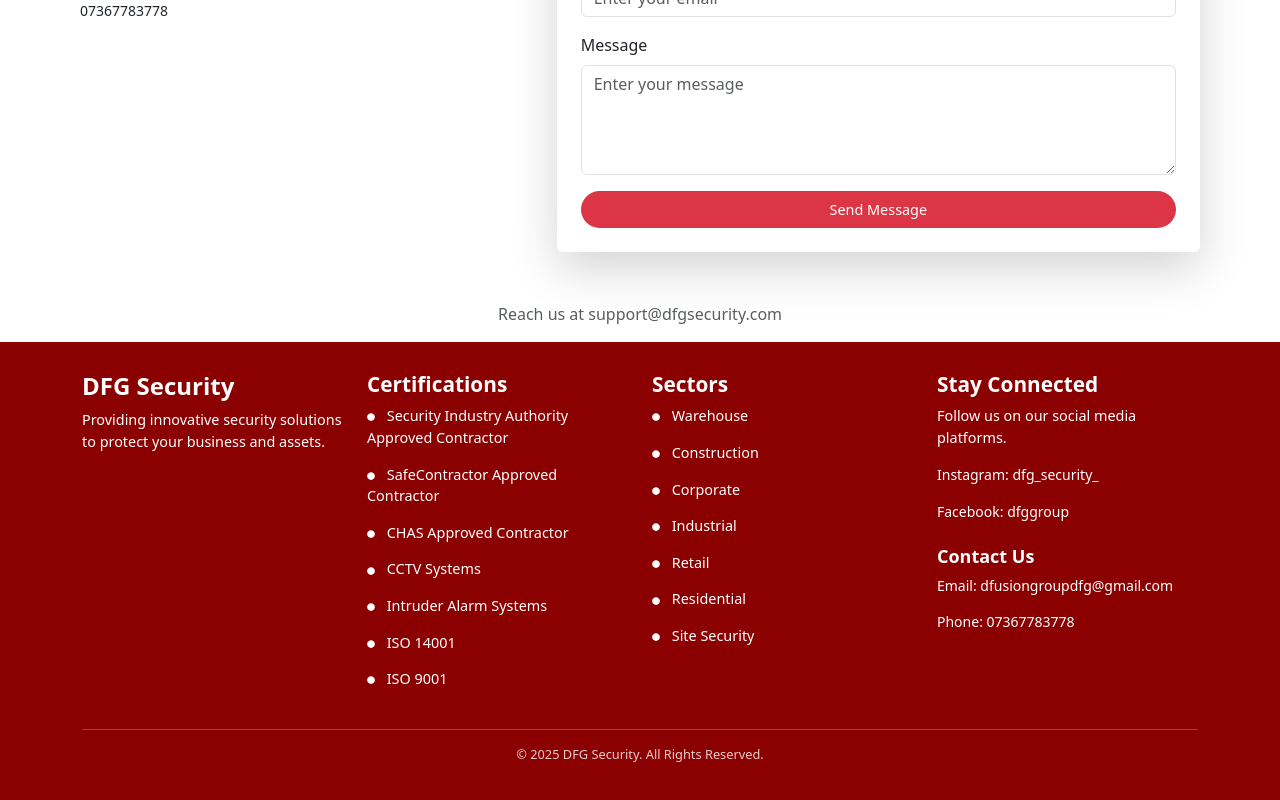
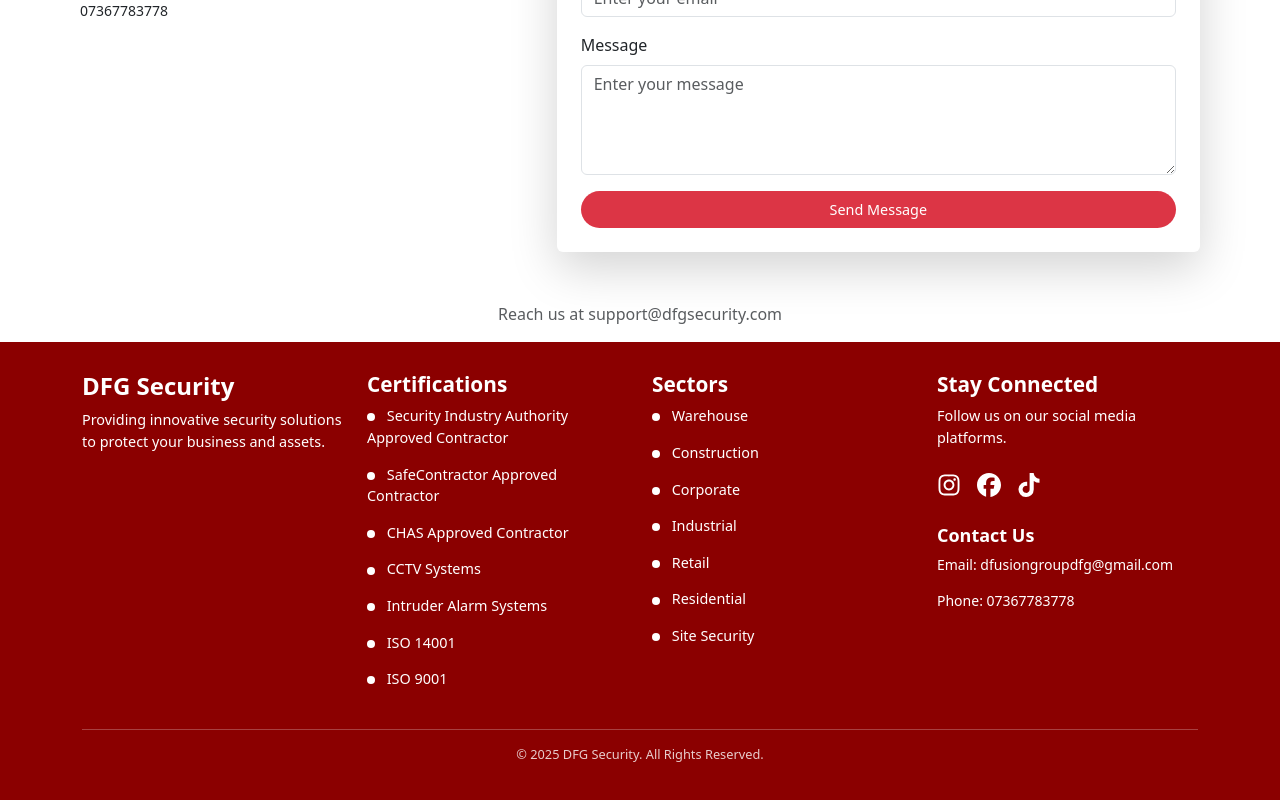
Before and after one commit to Mankindxcv/dfusiongroup, a React (Vite) app: page / in a window 1280 px wide. Shown: the part 3178-3978 px from the top of the page. Built offline with nearby package versions, Linux system fonts and the light colour scheme.

Commit message:
added social icons

```diff
--- a/src/Components/Footer.jsx
+++ b/src/Components/Footer.jsx
@@ -1,5 +1,10 @@
 import { Container, Row, Col } from "react-bootstrap";
-import { FaFacebook, FaLinkedin, FaTwitter, FaInstagram, FaWhatsapp, FaTiktok, FaCircle } from "react-icons/fa";
+import {
+  FaFacebook,
+  FaInstagram,
+  FaTiktok,
+  FaCircle
+} from "react-icons/fa6";
 
 const Footer = () => {
   return (
@@ -40,9 +45,16 @@
           <Col md={3}>
             <h4 className="footer-title">Stay Connected</h4>
             <p className="footer-text">Follow us on our social media platforms.</p>
-            <div className="contact-info">
-              <p>Instagram: dfg_security_</p>
-              <p>Facebook: dfggroup</p>
+            <div className="social-icons d-flex gap-3 mt-3">
+              <a href="https://www.instagram.com/dfg_security_" target="_blank" rel="noopener noreferrer">
+                <FaInstagram size={24} />
+              </a>
+              <a href="https://www.facebook.com/dfggroup" target="_blank" rel="noopener noreferrer">
+                <FaFacebook size={24} />
+              </a>
+              <a href="https://www.tiktok.com/@dfg.security" target="_blank" rel="noopener noreferrer">
+                <FaTiktok size={24} />
+              </a>
             </div>
 
             {/* Contact Info */}
--- a/src/Styles/global.css
+++ b/src/Styles/global.css
@@ -38,7 +38,6 @@
 
 .social-icons a:hover {
   transform: scale(1.2);
-  color: #F4A62A;
 }
 
 .footer-divider {
```
